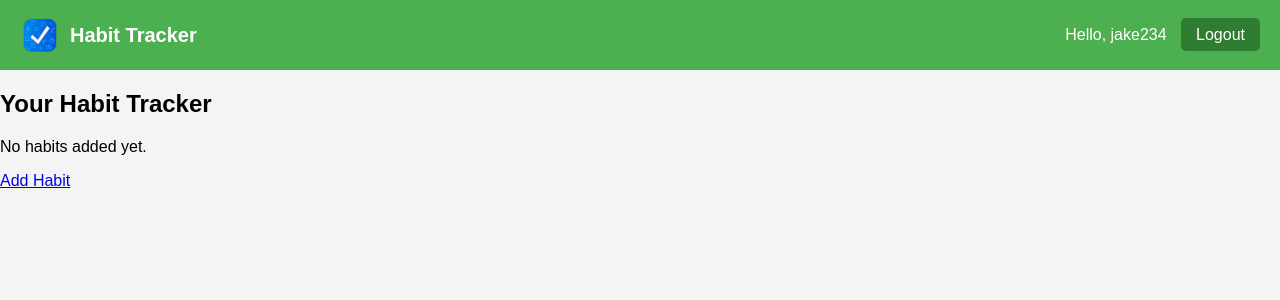
After one commit to sarthsg17/Habit-Tracker, a Flask app: page /dashboard in a window 1280 px wide. The commit adds this page. Shown: the top 300 px of the page. Run offline with Flask 3, Linux system fonts and the light colour scheme; a user stored in the database is signed in.

Commit message:
login and logout
login and logout

```diff
--- a/config.py
+++ b/config.py
@@ -4,3 +4,4 @@ class Config:
     SECRET_KEY = os.getenv('SECRET_KEY', 'your_secret_key')  # Change this in production
     SQLALCHEMY_DATABASE_URI = 'sqlite:///habit_tracker.db'
     SQLALCHEMY_TRACK_MODIFICATIONS = False
+    SESSION_TYPE = 'filesystem'
--- a/routes.py
+++ b/routes.py
@@ -1,6 +1,7 @@
-from flask import Blueprint, render_template, request, redirect, url_for, flash
-from models import db, User
+from flask import Blueprint, render_template, request, redirect, url_for, flash, session
+from models import db, User, Activity
 from werkzeug.security import generate_password_hash, check_password_hash
+from datetime import datetime
 
 # Create a single Blueprint for all routes
 main_bp = Blueprint('main', __name__)
@@ -41,9 +42,28 @@ def login():
         user = User.query.filter_by(email=email).first()
 
         if user and check_password_hash(user.password, password):
+            session['user_id'] = user.id
+            session['username'] = user.username  # Store username in session
             flash('Login successful!', 'success')
-            return redirect(url_for('main.home'))
+            return redirect(url_for('main.dashboard'))
         else:
             flash('Invalid credentials. Please try again.', 'danger')
 
     return render_template('login.html')
+
+@main_bp.route('/dashboard')
+def dashboard():
+    if 'user_id' not in session:
+        flash("You need to log in first.", "danger")
+        return redirect(url_for('main.login'))
+
+    user_id = session['user_id']
+    activities = Activity.query.filter_by(user_id=user_id).all()
+
+    return render_template('dashboard.html', username=session['username'], activities=activities)
+
+@main_bp.route('/logout')
+def logout():
+    session.clear()
+    flash("You have been logged out.", "info")
+    return redirect(url_for('main.home'))
--- /dev/null
+++ b/templates/dashboard.html
@@ -0,0 +1,37 @@
+<!DOCTYPE html>
+<html lang="en">
+<head>
+    <meta charset="UTF-8">
+    <meta name="viewport" content="width=device-width, initial-scale=1.0">
+    <title>Dashboard | Habit Tracker</title>
+    <link rel="stylesheet" href="{{ url_for('static', filename='styles.css') }}">
+</head>
+<body>
+    <nav class="navbar">
+        <div class="logo">
+            <img src="{{ url_for('static', filename='logo.png') }}" alt="Habit Tracker Logo">
+            <span class="app-name">Habit Tracker</span>
+        </div>
+        <div class="nav-buttons">
+            <span class="username">Hello, {{ username }}</span>
+            <a href="{{ url_for('main.logout') }}" class="btn btn-outline">Logout</a>
+        </div>
+    </nav>
+
+    <div class="container">
+        <h2>Your Habit Tracker</h2>
+
+        {% if activities %}
+            <ul>
+                {% for activity in activities %}
+                    <li>{{ activity.name }} - Streak: {{ activity.streak }}</li>
+                {% endfor %}
+            </ul>
+        {% else %}
+            <p>No habits added yet.</p>
+        {% endif %}
+
+        <a href="#" class="btn">Add Habit</a>
+    </div>
+</body>
+</html>
```
Also changed, not shown: templates/home.html (+8 -2 lines), instance/habit_tracker.db, static/logo.jpg (added), static/logo.png (added).
